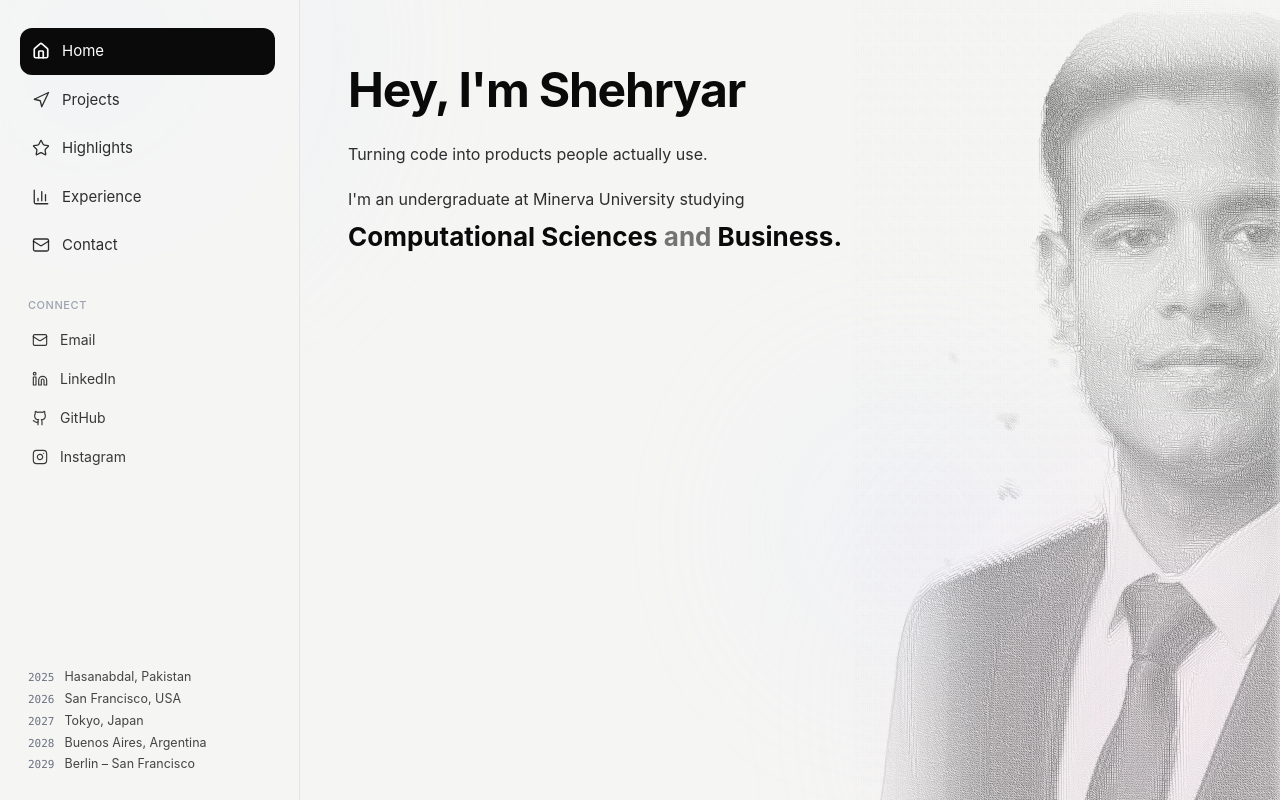
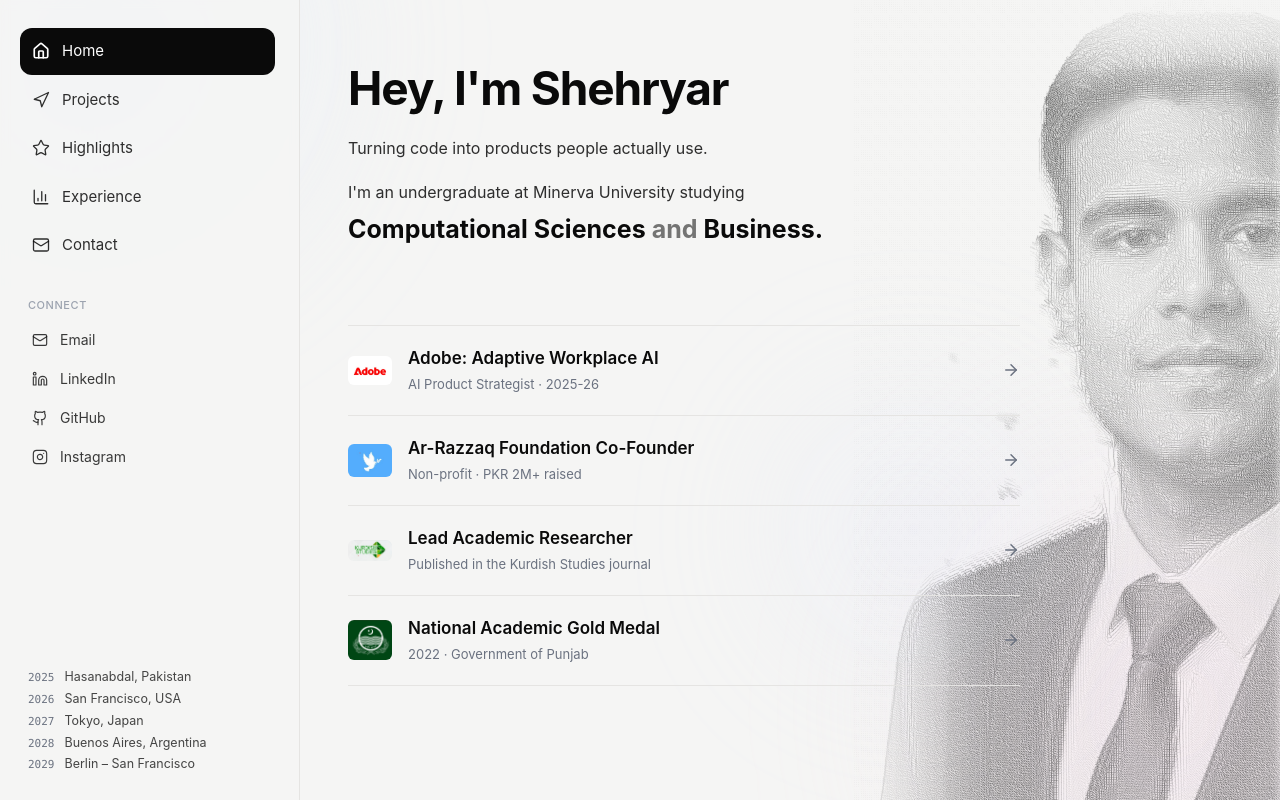
Before and after one commit to shehryaur/shehryarhassan-portfolio, a Next.js app: page / in a window 1280 px wide. Built offline with nearby package versions, Linux system fonts and the light colour scheme.

Commit message:
Merge Highlights section seamlessly onto the homepage

```diff
--- a/app/page.tsx
+++ b/app/page.tsx
@@ -1,33 +1,39 @@
 import EngravingPortrait from "@/components/EngravingPortrait";
+import HighlightList from "@/components/HighlightList";
 
 export default function HomePage() {
   return (
     <div className="relative">
       {/* Hero Foreground Content */}
-      <div className="relative z-10 max-w-xl pt-2">
-        <h1 className="text-[40px] font-bold tracking-tight text-ink sm:text-[48px] leading-[1.08]">
+      <section className="relative z-10 max-w-xl pt-2">
+        <h1 className="text-[38px] font-bold tracking-tight text-ink sm:text-[46px] leading-[1.08]">
           Hey, I&apos;m Shehryar
         </h1>
 
-        <div className="mt-6 space-y-4 text-[16px] leading-[1.8] text-ink/85">
+        <div className="mt-5 space-y-4 text-[16px] leading-[1.75] text-ink/85">
           <p>
             Turning code into products people actually use.
           </p>
           <p>
             I&apos;m an undergraduate at Minerva University studying{" "}
-            <span className="block pt-2 text-[22px] font-bold leading-tight text-ink md:text-[26px]">
+            <span className="block pt-2 text-[22px] font-bold leading-tight text-ink md:text-[25px]">
               Computational Sciences <span className="text-ink/55">and</span> Business.
             </span>
           </p>
         </div>
-      </div>
+      </section>
+
+      {/* Highlights Section */}
+      <section id="highlights" className="relative z-10 mt-14 md:mt-20 scroll-mt-10">
+        <HighlightList />
+      </section>
 
       {/*
         Engraving Background:
         Anchored to bottom-right, spreading wide like a mountain silhouette from the base
         up to the point on the right, integrated as a seamless backdrop rather than a card.
       */}
-      <div className="pointer-events-none z-0 overflow-hidden md:fixed md:right-0 md:bottom-0 md:top-0 md:w-[44vw] md:max-w-[700px] lg:w-[40vw] xl:w-[38vw] flex items-end justify-end max-md:relative max-md:mt-8 max-md:w-full max-md:h-[460px]">
+      <div className="pointer-events-none z-0 overflow-hidden md:fixed md:right-0 md:bottom-0 md:top-0 md:w-[44vw] md:max-w-[700px] lg:w-[40vw] xl:w-[38vw] flex items-end justify-end max-md:relative max-md:mt-12 max-md:w-full max-md:h-[360px]">
         <EngravingPortrait
           className="h-full w-full"
           offsetX={0.34}
```
